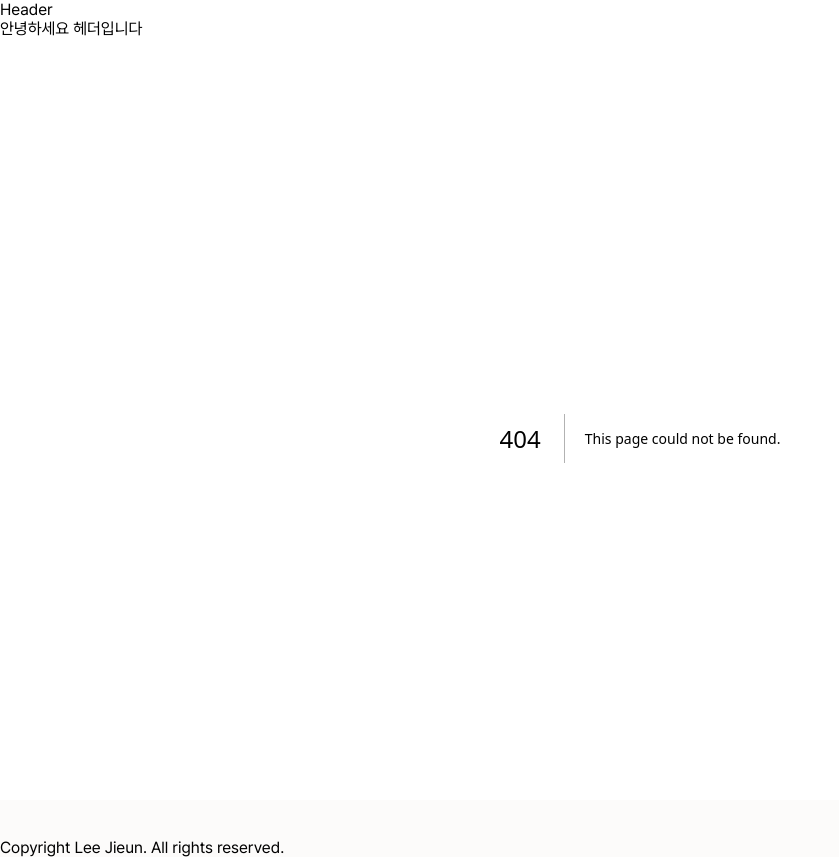
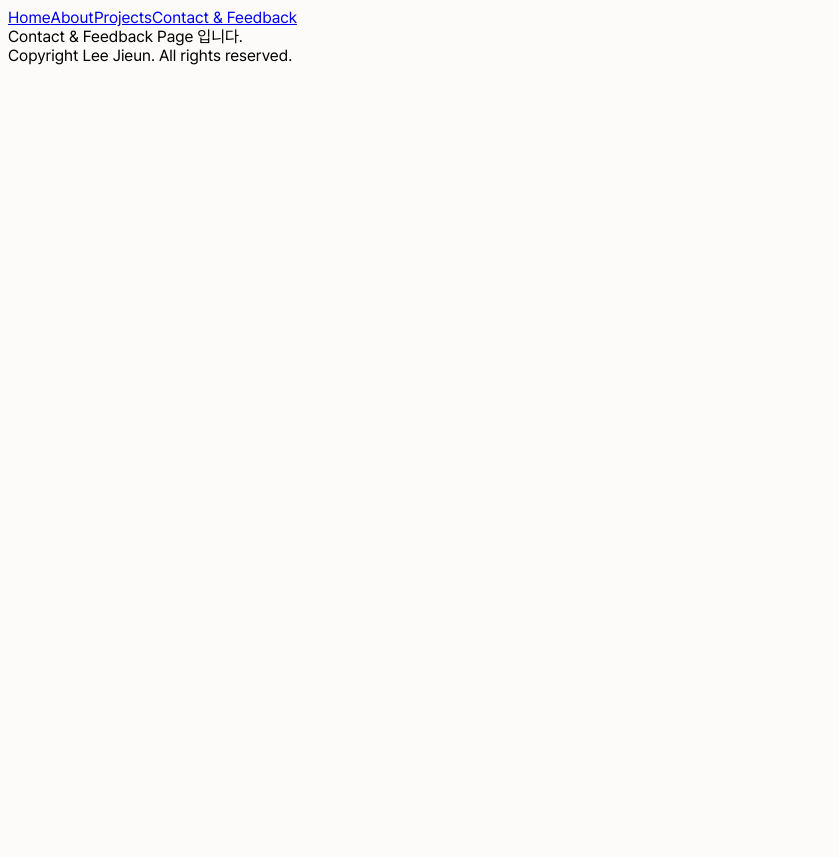
Before and after one commit to vedze/ez-portfolio, a Next.js app: page /contact in a window 1280 px wide. Before the commit this address had no page. Shown: the whole page, without its empty margins (0-839 px from the left). After the commit the page ends 808 px from the top, so only its background shows below. Built offline with nearby package versions, Linux system fonts and the light colour scheme.

Commit message:
Style: 파일 구조 변경 및 컴포넌트 기본 세팅

```diff
--- /dev/null
+++ b/src/app/(home)/page.tsx
@@ -0,0 +1,3 @@
+export default function HomePage() {
+  return <div>Home Page 입니다.</div>;
+}
--- /dev/null
+++ b/src/app/about/page.tsx
@@ -0,0 +1,3 @@
+export default function About() {
+  return <div>About Page 입니다.</div>;
+}
--- /dev/null
+++ b/src/app/contact/page.tsx
@@ -0,0 +1,3 @@
+export default function Contact() {
+  return <div>Contact & Feedback Page 입니다.</div>;
+}
--- a/src/app/layout.tsx
+++ b/src/app/layout.tsx
@@ -8,7 +8,7 @@ import Footer from "@/components/Footer";
 
 const mont = Montserrat({ subsets: ["latin"], weight: ["400"] });
 const pretendard = localFont({
-  src: "../fonts/PretendardVariable.woff2",
+  src: "../../public/fonts/PretendardVariable.woff2",
   display: "swap",
   weight: "45 920",
   variable: "--font-pretendard",
--- /dev/null
+++ b/src/app/not-found.tsx
@@ -0,0 +1,3 @@
+export default function NotFound() {
+  return <h1>요청하신 페이지는 존재하지 않습니다.</h1>;
+}
--- /dev/null
+++ b/src/app/projects/page.tsx
@@ -0,0 +1,3 @@
+export default function Projects() {
+  return <div>Projects Page 입니다.</div>;
+}
--- a/src/components/Header.tsx
+++ b/src/components/Header.tsx
@@ -1,9 +1,12 @@
+import Link from "next/link";
+
 export default function Header() {
   return (
     <div>
-      Header
-      <br />
-      안녕하세요 헤더입니다
+      <Link href="/">Home</Link>
+      <Link href="/about">About</Link>
+      <Link href="/projects">Projects</Link>
+      <Link href="/contact">Contact & Feedback</Link>
     </div>
   );
 }
```
Also changed, not shown: src/app/page.tsx (+11 -1 lines), public/fonts/PretendardVariable.woff2 (renamed from src/fonts/PretendardVariable.woff2), 1 other file (tests, documents, lock files or other folders).
